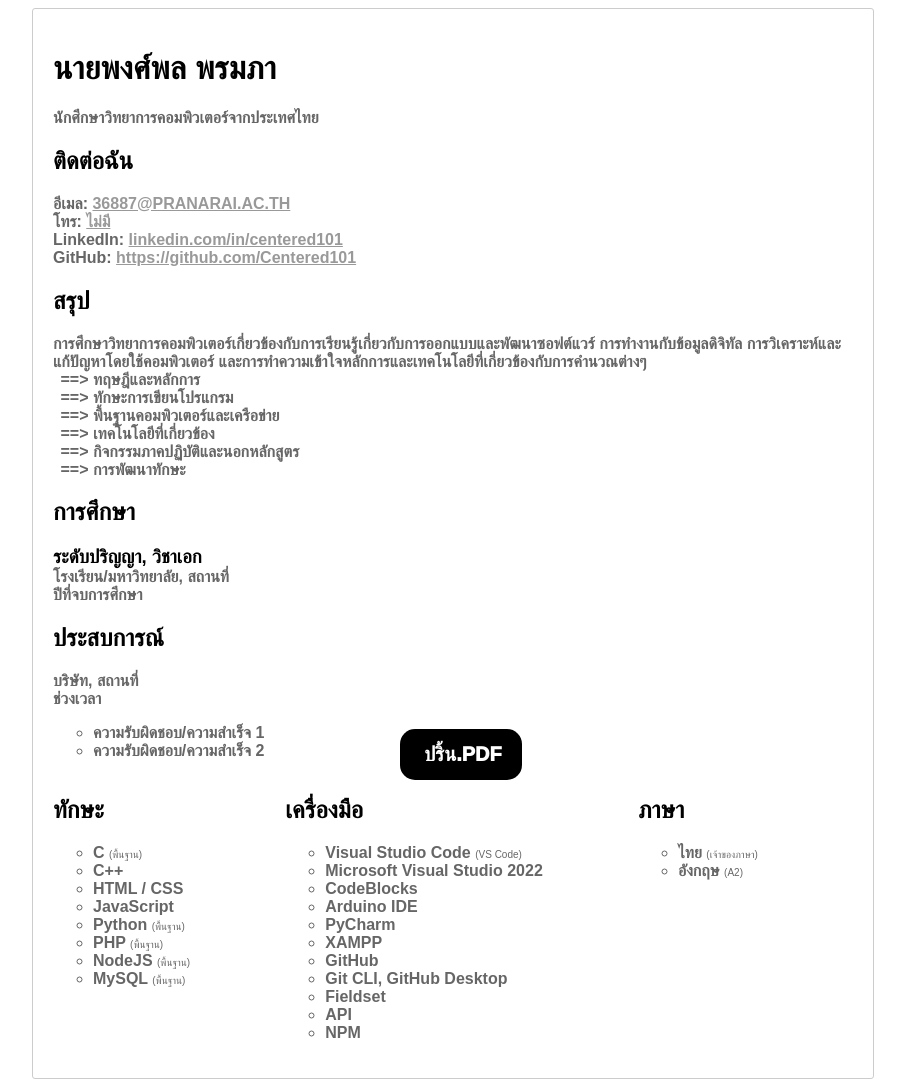
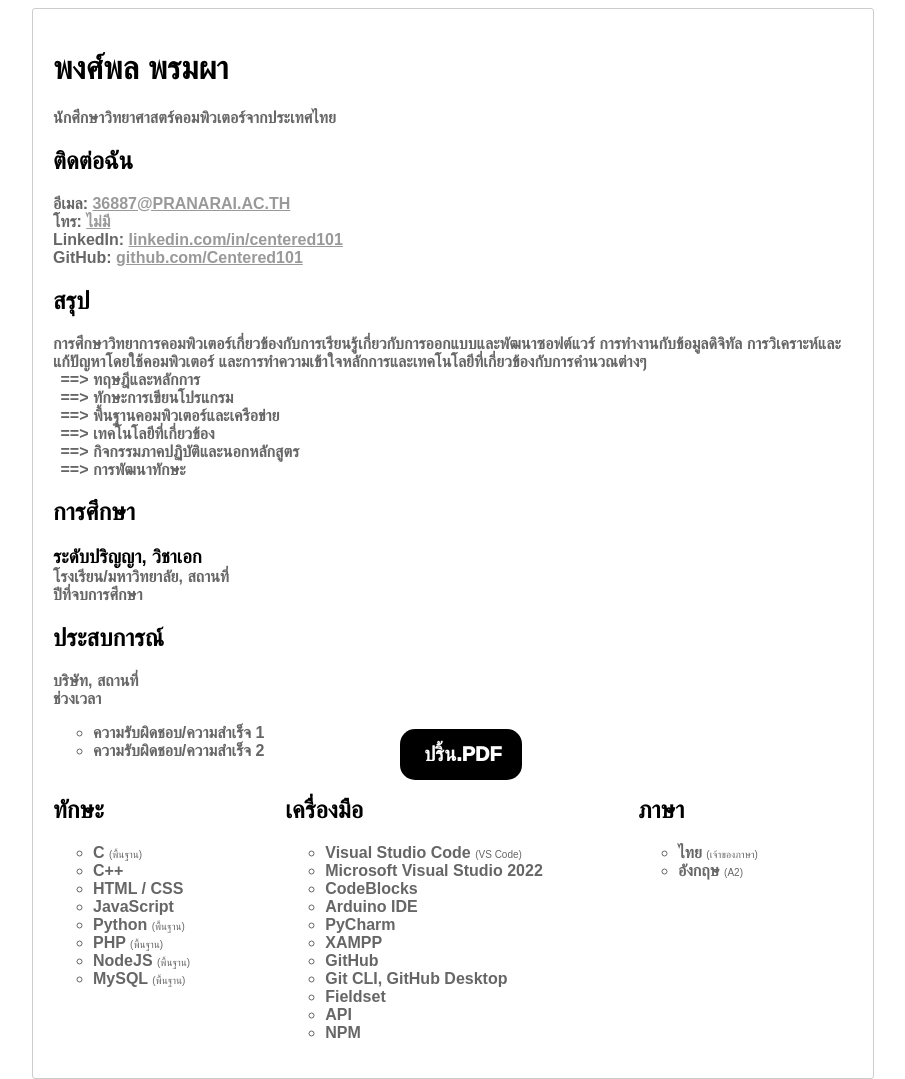
Before and after one commit to Centered101/Centered101-WebFollow, a plain HTML site: page www/other/th-TH/resume.html in a window 1280 px wide. Shown: the whole page, without its empty margins (187-1092 px from the left). Drawn offline with Linux system fonts and the light colour scheme; a web font is replaced by a local one.

Commit message:
Update 📄

```diff
--- a/www/other/script-resume.js
+++ b/www/other/script-resume.js
@@ -1,17 +1,3 @@
-    // Get the button by ID
-    var printButton = document.getElementById("print");
-
-    // Add event listener for button click
-    printButton.addEventListener("click", function () {
-      try {
-        // Use window.print() function to print the webpage
-        window.print();
-      } catch (err) {
-        console.error("Cannot print: ", err);
-        displayMessage(`Cannot print: ${err.message}`);
-      }
-    });
-
     // Function to display message
     function displayMessage(message) {
       const allTextTitle = document.getElementById("all_text_title");
--- a/www/other/th-TH/resume.html
+++ b/www/other/th-TH/resume.html
@@ -7,10 +7,7 @@
   <!-- เมตาแท็กหลัก -->
   <meta http-equiv="content-type" content="text/html; charset=utf-8" />
   <meta name="description" content="Centered101/Resume" />
-    <meta
-      name="keywords"
-      content="HTML,CSS,XML,JavaScript,Resume,Centered101"
-    />
+  <meta name="keywords" content="HTML,CSS,XML,JavaScript,Resume,Centered101" />
   <meta name="author" content="Centered101" />
   <meta name="viewport" content="width=device-width, initial-scale=1.0" />
   <meta http-equiv="X-UA-Compatible" content="IE=edge" />
@@ -18,39 +15,26 @@
   <!-- Open Graph / Facebook -->
   <meta property="og:type" content="website" />
   <meta property="og:url" content="https://centered101-webfollow.web.app/" />
-    <meta
-      property="og:url"
-      content="https://centered101-webfollow.firebaseapp.com/"
-    />
+  <meta property="og:url" content="https://centered101-webfollow.firebaseapp.com/" />
   <meta property="og:title" content="Centered101" />
   <meta property="og:description" content="Centered101/Resume" />
   <meta property="og:image" content="/images/Tes-D.png" />
 
   <!-- Twitter -->
   <meta property="twitter:card" content="summary_large_image" />
-    <meta
-      property="twitter:url"
-      content="https://centered101-webfollow.web.app/"
-    />
-    <meta
-      property="twitter:url"
-      content="https://centered101-webfollow.firebaseapp.com/"
-    />
+  <meta property="twitter:url" content="https://centered101-webfollow.web.app/" />
+  <meta property="twitter:url" content="https://centered101-webfollow.firebaseapp.com/" />
   <meta property="twitter:title" content="Centered101" />
   <meta property="twitter:description" content="Centered101/Resume" />
   <meta property="twitter:image" content="/images/Tes-D.png" />
 
   <!-- รูปโปรไฟล์หัวข้อหน้าเว็บ รูปแบบ external -->
-    <link
-      id="favicon"
-      rel="icon"
-      type="image/png"
-      href="/images/icon/เว็บไซต์1200x1200.png"
-    />
+  <link id="favicon" rel="icon" type="image/png" href="/images/icon/เว็บไซต์1200x1200.png" />
   <link rel="stylesheet" href="/www/other/style-resume.css" />
   <script src="/www/other/script-resume.js"></script>
   <script src="/www/script.js"></script>
 </head>
+
 <body>
   <div class="preloader">
     <div class="pattern-1">
@@ -62,29 +46,20 @@
   <div class="container">
     <header>
       <div>
-          <h1>นายพงศ์พล พรมภา</h1>
-          <p>นักศึกษาวิทยาการคอมพิวเตอร์จากประเทศไทย</p>
+        <h1>พงศ์พล พรมผา</h1>
+        <p>นักศึกษาวิทยาศาสตร์คอมพิวเตอร์จากประเทศไทย</p>
       </div>
       <div>
         <h2>ติดต่อฉัน</h2>
         <p>
-            อีเมล: <a href="mailto:36887@PRANARAI.AC.TH">36887@PRANARAI.AC.TH</a
-            ><br />
+          อีเมล: <a href="mailto:36887@PRANARAI.AC.TH">36887@PRANARAI.AC.TH</a><br />
           โทร: <a href="tel:*499228">ไม่มี</a><br />
           LinkedIn:
-            <a
-              href="https://linkedin.com/in/centered101/"
-              target="_blank"
-              rel="noopener noreferrer"
-              >linkedin.com/in/centered101</a
-            ><br />
+          <a href="https://linkedin.com/in/centered101/" target="_blank"
+            rel="noopener noreferrer">linkedin.com/in/centered101</a><br />
           GitHub:
-            <a
-              href="https://github.com/Centered101"
-              target="_blank"
-              rel="noopener noreferrer"
-              >https://github.com/Centered101</a
-            >
+          <a href="https://github.com/Centered101" target="_blank"
+            rel="noopener noreferrer">github.com/Centered101</a>
         </p>
       </div>
     </header>
@@ -172,4 +147,5 @@
     </button>
   </footer>
 </body>
+
 </html>
```
Also changed, not shown: index.html (+5 -0 lines), www/other/resume.html (+25 -28 lines). Lines whose indentation alone changed are shown as unchanged.
